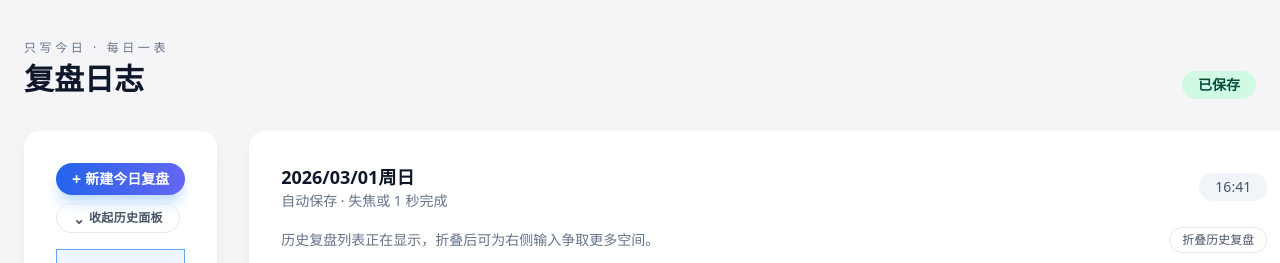
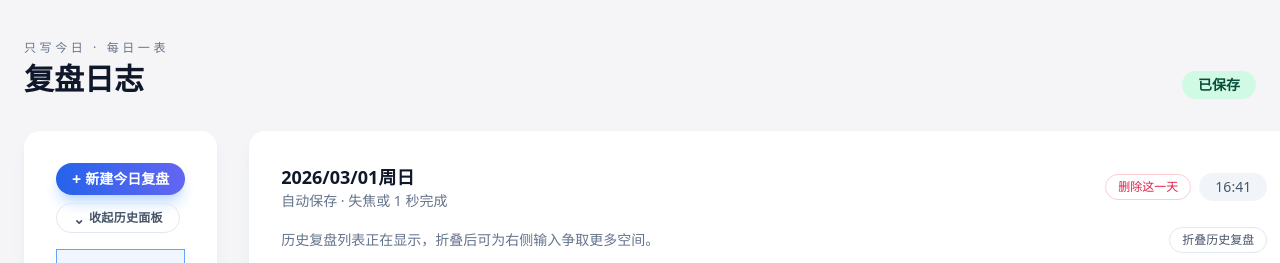
Before and after one commit to AOKA666/Review, a Next.js app: page / in a window 1280 px wide. Shown: the top 263 px of the page. Built offline with nearby package versions, Linux system fonts and the light colour scheme; no server answers; the database is empty.

Commit message:
删除功能

```diff
--- a/app/page.tsx
+++ b/app/page.tsx
@@ -197,6 +197,36 @@ export default function HomePage() {
     setCurrentId(next[0]?.id ?? null);
     setStatus("saved");
     void persistNow();
+  };
+
+  const handleDeleteCurrentReview = () => {
+    if (!currentReview) return;
+    if (
+      typeof window !== "undefined" &&
+      !window.confirm(`确认删除 ${currentReview.date} 的复盘吗？`)
+    ) {
+      return;
+    }
+
+    const remaining = reviews.filter((item) => item.id !== currentReview.id);
+    const nextList = remaining.length ? remaining : [buildReview(todayKey())];
+    const nextCurrentId = nextList[0]?.id ?? null;
+
+    setReviewsDirect(nextList);
+    setCurrentId(nextCurrentId);
+    currentIdRef.current = nextCurrentId;
+    persistLocally(nextList);
+
+    setStatus("saving");
+    void (async () => {
+      try {
+        await saveToSupabase(sortAndLimit(nextList));
+        setStatus("saved");
+      } catch (error) {
+        console.error("Supabase 鍐欏叆澶辫触", error);
+        setStatus("error");
+      }
+    })();
   };
 
   const handleRowFieldChange = (
@@ -486,8 +516,19 @@ export default function HomePage() {
                 <p className="text-lg font-semibold">{currentReview ? formatHeaderDate(currentReview.date) : "尚未创建复盘"}</p>
                 <p className="text-sm text-slate-500">自动保存 · 失焦或 1 秒完成</p>
               </div>
-              <div className="rounded-full bg-slate-100 px-4 py-1 text-sm text-slate-600">
-                {currentReview ? new Date(currentReview.updated_at).toLocaleTimeString("zh-CN", { hour: "2-digit", minute: "2-digit" }) : ""}
+              <div className="flex items-center gap-2">
+                {currentReview && (
+                  <button
+                    type="button"
+                    className="rounded-full border border-rose-200 px-3 py-1 text-xs font-medium text-rose-600 transition hover:border-rose-300 hover:bg-rose-50"
+                    onClick={handleDeleteCurrentReview}
+                  >
+                    删除这一天
+                  </button>
+                )}
+                <div className="rounded-full bg-slate-100 px-4 py-1 text-sm text-slate-600">
+                  {currentReview ? new Date(currentReview.updated_at).toLocaleTimeString("zh-CN", { hour: "2-digit", minute: "2-digit" }) : ""}
+                </div>
               </div>
             </div>
 
```
